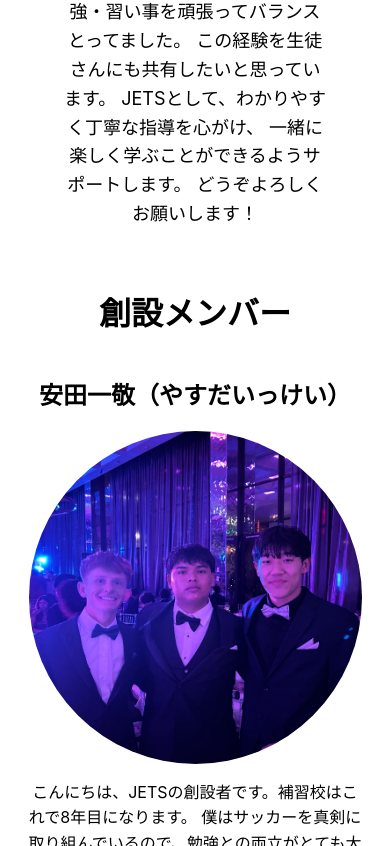
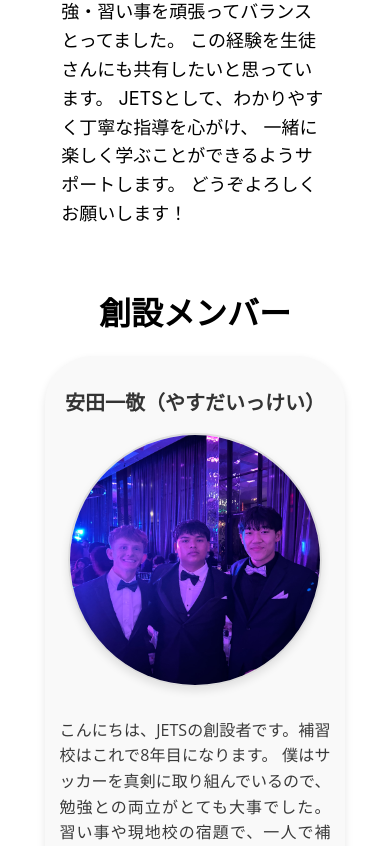
Before and after one commit to 1datcodes/JETS2, a React (Create React App) app: page /about in a window 390 px wide. Shown: the part 1154-2000 px from the top of the page. Built offline with nearby package versions, Linux system fonts and the light colour scheme.

Commit message:
Visual improvements on About page

```diff
--- a/src/About.css
+++ b/src/About.css
@@ -29,6 +29,7 @@
   object-fit: cover;
   border: 4px solid rgb(98, 98, 98);
   border-radius: 24px;
+  box-shadow: 0 4px 8px rgba(0, 0, 0, 0.1);
 }
 
 .members {
@@ -94,20 +95,29 @@
   flex-direction: column;
   justify-content: flex-start;
   align-items: center;
+  background-color: #f9f9f9;
+  border-radius: 3rem;
+  padding: 20px;
+  box-shadow: 0 4px 8px rgba(0, 0, 0, 0.1);
 }
 
 .member-intros h2 {
   font-size: 24px;
+  color: #333;
 }
 
 .member-intros h3 {
   font-size: 20px;
+  color: #333;
 }
 
 .member-intros p {
   line-height: 1.6em;
   font-size: 16px;
   width: 333px;
+  font-family: "Open Sans", sans-serif;
+  color: #3a3a3a;
+  text-align: justify;
 }
 
 .member-intros img {
@@ -115,16 +125,10 @@
   height: 333px;
   object-fit: cover;
   border-radius: 50%;
+  border: 2px solid #ddd;
+  box-shadow: 0 4px 8px rgba(0, 0, 0, 0.1);
+  margin-bottom: 15px;
 }
-
-/* .about-content .members .member-intros .funtime {
-  padding-top: 70px;
-}
-
-.about-content .members .member-intros .funtime p {
-  font-size: 24px;
-  text-align: center;
-} */
 
 @media (max-width: 768px) {
   .about-content {
@@ -133,7 +137,7 @@
     padding: 0 calc(20px + 2vmin);
   }
 
-  .about-content .about-intro {
+  .about-intro {
     display: flex;
     flex-direction: column;
     justify-content: center;
@@ -141,26 +145,26 @@
     padding: 50px 20px;
   }
 
-  .about-content .about-intro h1 {
+  .about-intro h1 {
     line-height: 1.5em;
     font-size: 24px;
   }
 
-  .about-content .about-intro p {
+  .about-intro p {
     line-height: 1.67em;
     font-size: 24px;
     font-weight: semi-bold;
     margin-top: 10px;
   }
 
-  .about-content .about-intro img {
+  .about-intro img {
     width: 100%;
     height: 100%;
     object-fit: cover;
     border: 4px solid rgb(98, 98, 98);
   }
 
-  .about-content .members {
+  .members {
     display: flex;
     flex-direction: column;
     justify-content: center;
@@ -168,7 +172,7 @@
     margin-top: 50px;
   }
 
-  .about-content .members .member-title {
+  .member-title {
     display: flex;
     flex-direction: column;
     justify-content: center;
@@ -178,16 +182,15 @@
     padding: 10px;
   }
 
-  .about-content .members .member-title h1 {
+  .member-title h1 {
     font-size: 32px;
     margin-left: 10px;
   }
 
-  .about-content .members .member-title p {
+  .member-title p {
     width: 80%;
     line-height: 1.6em;
     font-size: 18px;
-    text-align: center;
   }
 
   .member-intros {
@@ -202,21 +205,33 @@
     overflow: hidden;
   }
 
-  .about-content .members .member-intros h2 {
-    font-size: 24px;
-  }
-
-  .member-intros h3 {
-    font-size: 20px;
-  }
-
   .member-intros div {
     min-width: 0;
   }
 
-  .about-content .members .member-intros p {
+  .member-intros h2, .member-intros h3 {
+    font-size: 20px;
+  }
+
+  .member-intros p {
     line-height: 1.6em;
     font-size: 16px;
     width: 100%;
   }
+
+  .member-intros img {
+    width: 250px;
+    height: 250px;
+  }
+
+  .founding-members-intro,
+  .tutors-intro {
+    justify-content: center;
+  }
+
+  .founding-members-intro > div,
+  .tutors-intro > div {
+    width: 90%;
+    padding: 15px;
+  }
 }
```
